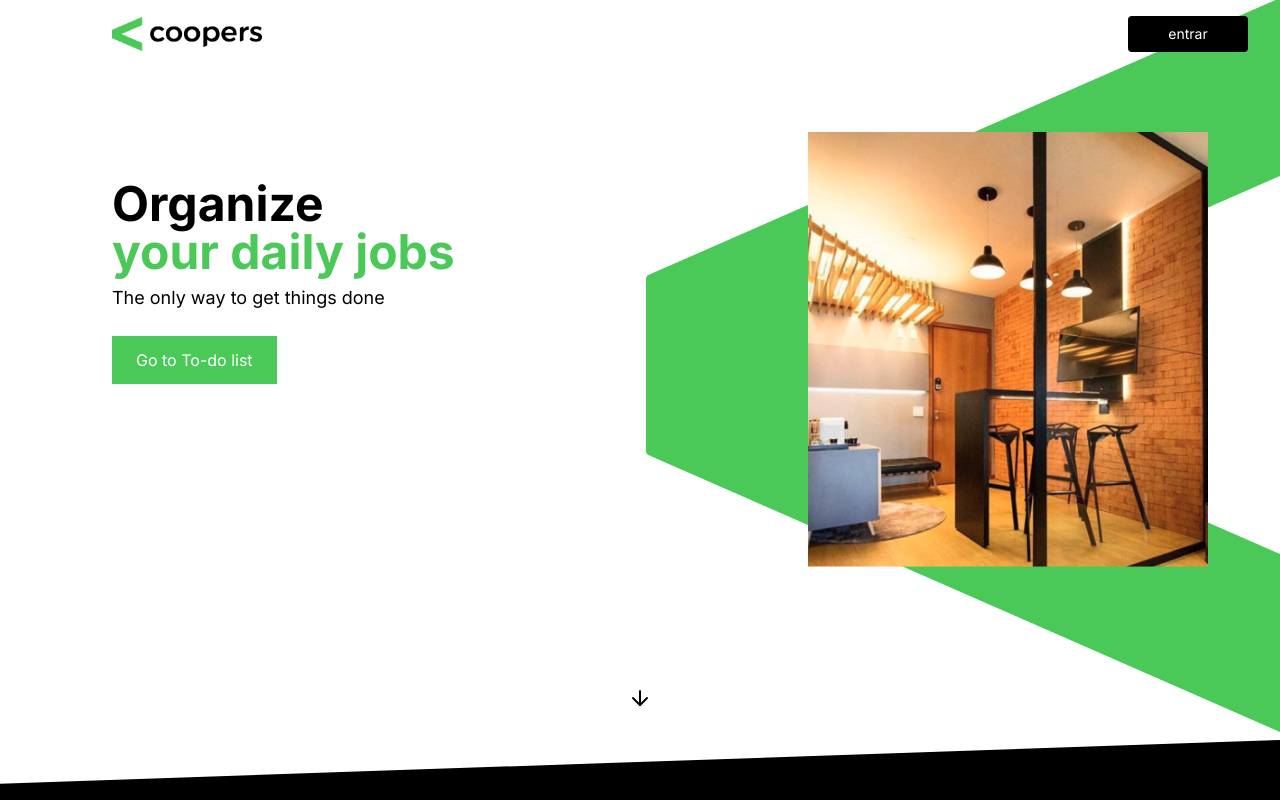
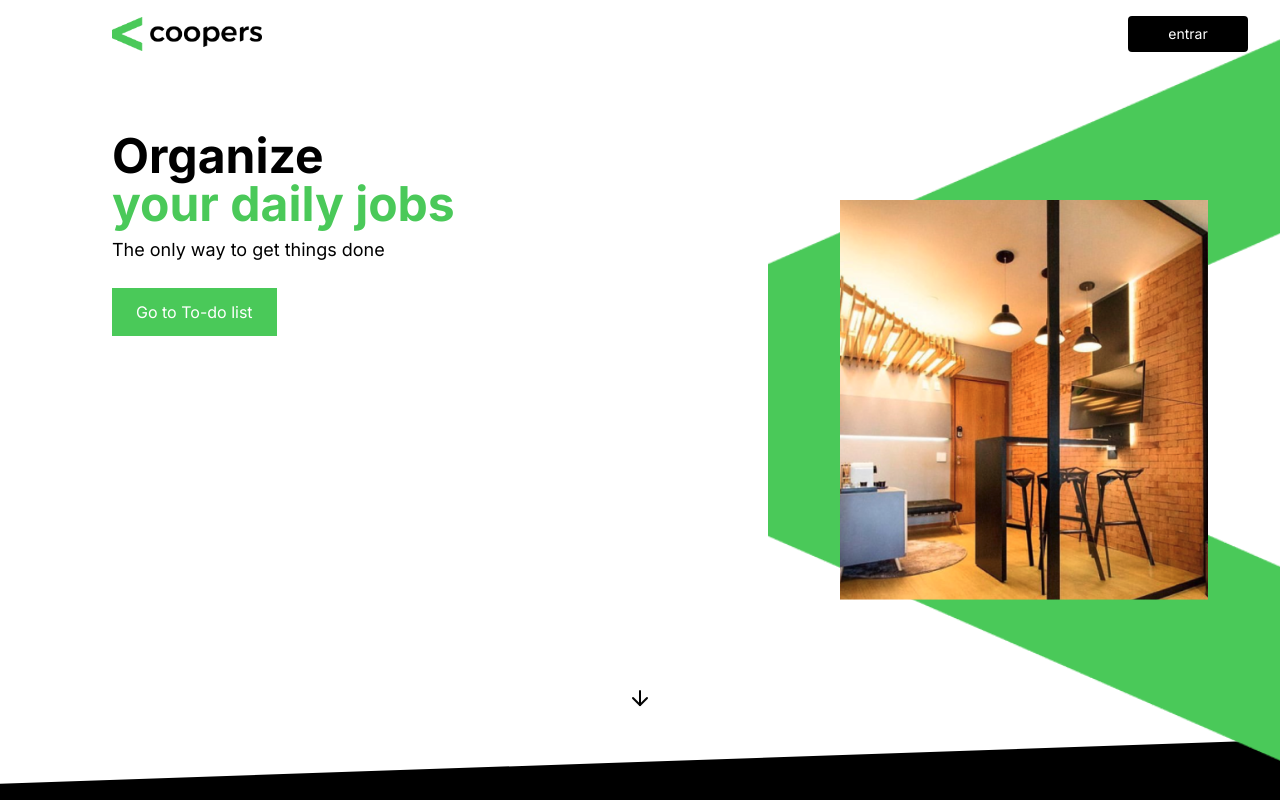
Before and after one commit to PedroRoza/coopers-page, a Next.js app: page / in a window 1280 px wide. Shown: the top 800 px of the page. Built offline with nearby package versions, Linux system fonts and the light colour scheme.

Commit message:
correcao display hero

```diff
--- a/app/page.tsx
+++ b/app/page.tsx
@@ -21,6 +21,32 @@ export default function Home() {
 
   return (
     <main className="min-h-screen flex flex-col overflow-x-hidden">
+      {/* BG decorativo topo direita */}
+      <div className="absolute inset-y-0 right-0 top-0 z-10 w-2/5 h-screen hidden sm:block ">
+        <img
+          src="/BG.png"
+          alt="Fundo decorativo"
+          className="w-full h-full object-cover"
+        />
+        <img
+          src="/foto.png"
+          alt="Decoração lateral"
+          className="w-full h-1/2 object-contain absolute top-1/4"
+        />
+      </div>
+      <div className="absolute inset-y-0 right-0 top-1/2 z-10 w-3/4 block sm:hidden ">
+        <img
+          src="/BG.png"
+          alt="Fundo decorativo"
+          className="w-full h-full object-cover"
+        />
+        <img
+          src="/foto.png"
+          alt="Decoração lateral"
+          className="w-full h-3/4 object-contain absolute top-10"
+        />
+      </div>
+
       <Header />
       <Hero />
       <TodoTitle />
--- a/components/Hero.tsx
+++ b/components/Hero.tsx
@@ -4,7 +4,7 @@ import Link from "next/link";
 export default function Hero() {
   return (
     <section className="relative w-full h-[84vh] bg-white">
-      <div className="md:-top-[70px] hidden sm:block h-screen absolute right-0">
+      {/* <div className="md:-top-[70px] hidden sm:block h-screen absolute right-0">
         <div className="z-0">
           <Image
             src="/BG.png"
@@ -14,7 +14,7 @@ export default function Hero() {
             className="object-cover w-full h-full"
           />
         </div>
-      </div>
+      </div> */}
 
       <div className="container mx-auto px-4 py-12 md:py-16 flex flex-col md:flex-row items-center">
         <div className="w-full md:w-1/2 z-0 md:pl-24">
@@ -31,7 +31,7 @@ export default function Hero() {
             Go to To-do list
           </Link>
         </div>
-        <div className="w-full md:w-1/2 mt-8 md:mt-0 flex items-center justify-center h-1/2">
+        {/* <div className="w-full md:w-1/2 mt-8 md:mt-0 flex items-center justify-center h-1/2">
           <div className="z-0 w-full h-full flex justify-center pl-28">
             <div className="block md:hidden w-3/4 absolute right-0 ">
               <div className="z-0 relative right-0 -top-14 w-full ">
@@ -53,7 +53,7 @@ export default function Hero() {
               />
             </div>
           </div>
-        </div>
+        </div> */}
       </div>
 
        <div className="w-full py-6 flex justify-center absolute bottom-0 left-0 right-0">
```
